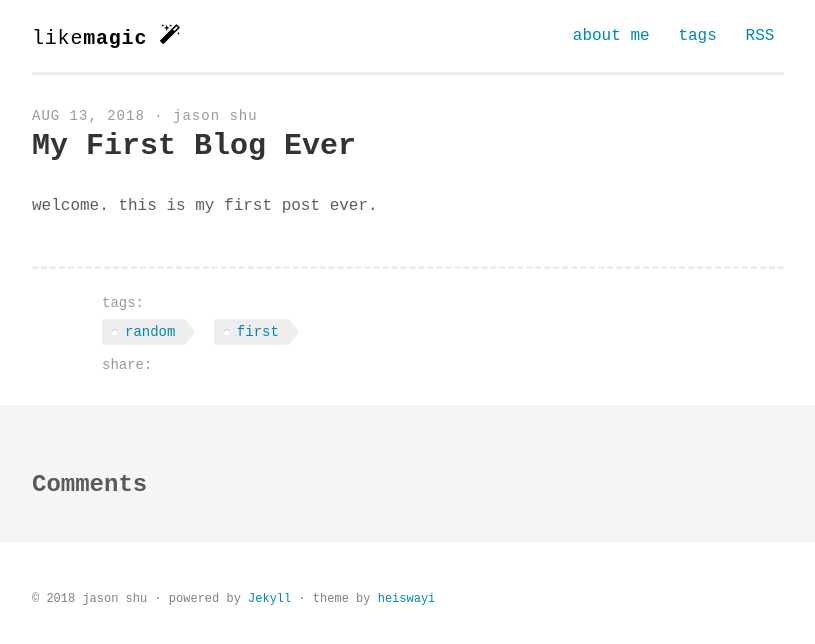
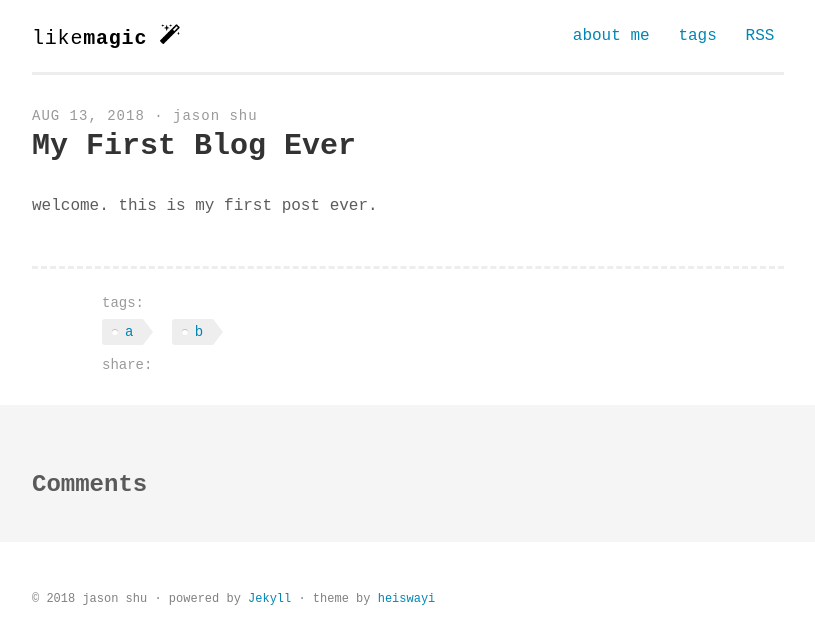
Before and after one commit to j4sonshu/likemagic, a Jekyll site: the page built from _posts/2018-08-13-my-first-blog-ever.md, in a window 1280 px wide. Shown: the top 644 px of the page, without its empty margins (232-1047 px from the left). Built offline with Jekyll 4.4.1, drawn with Linux system fonts in a browser that asks for light colours; some web fonts are replaced; comment, search, counter and statistics services are not loaded.

```diff
--- a/_includes/post-share.html
+++ b/_includes/post-share.html
@@ -1,6 +1,4 @@
 {% if site.postshare_enabled %}
-
-<script src="//platform-api.sharethis.com/js/sharethis.js#property=5b73b228cf37800012d863a3&product=inline-share-buttons"></script>
 
 <aside class="share">
 
--- a/_posts/2018-08-13-my-first-blog-ever.md
+++ b/_posts/2018-08-13-my-first-blog-ever.md
@@ -5,7 +5,7 @@ comments: true
 description: "My First Blog Ever"
 keywords: ""
 author: "jason shu"
-tags: [random, first]
+tags: [a, b]
 ---
 
 welcome. this is my first post ever.
```
